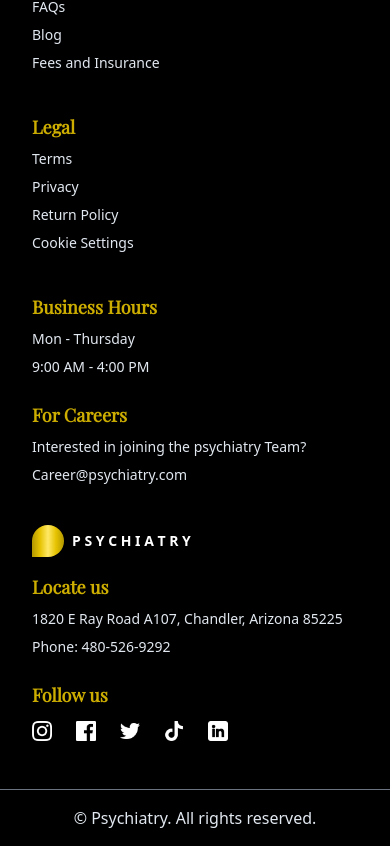
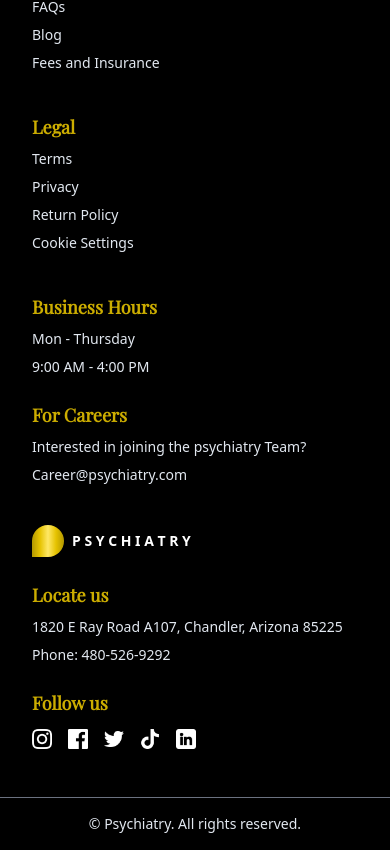
Before and after one commit to varunchithiraala/Psychiatry-Website, a React (Create React App) app: page / in a window 390 px wide. Shown: the part 7381-8231 px from the top of the page. Built offline with nearby package versions, Linux system fonts and the light colour scheme; the HTML template or start-up script is replaced by a standard one; a web font is replaced by a local one.

Commit message:
Psychiatry Website Solution

```diff
--- a/src/components/Footer.js
+++ b/src/components/Footer.js
@@ -5,7 +5,7 @@ const Footer = () => {
   return (
     <footer className="relative">
       <div className="bg-black">
-      <div className="container grid grid-cols-1 gap-8 p-8 mx-auto text-white xs:grid-cols-2 lg:grid-cols-2 md:p-10 md:px-12 lg:px-16">
+      <div className="container grid grid-cols-1 gap-8 p-8 mx-auto text-white xs:grid-cols-2 lg:grid-cols-2 md:p-10 md:py-12">
         {/* Left side container */}
         <div className="grid grid-cols-1 gap-8 md:grid-cols-2 lg:grid-cols-3">
           <div>
@@ -55,13 +55,13 @@ const Footer = () => {
               <div className="w-8 h-8 rounded-tl-full rounded-tr-full rounded-bl-none rounded-br-full bg-custom-gradient"></div>
               <h1 className="ml-2 text-sm font-semibold xs:text-base sm:text-lg xl:text-xl">P S Y C H I A T R Y</h1>
             </div>
-            <h4 className="mt-4 mb-2 text-lg font-bold md:mb-5 md:text-xl text-thick-gold font-playfair">Locate us</h4>
+            <h4 className="mt-6 mb-2 text-lg font-bold md:mb-5 md:text-xl text-thick-gold font-playfair">Locate us</h4>
             <ul>
               <li className="mb-2 text-sm text-slate-200">1820 E Ray Road A107, Chandler, Arizona 85225</li>
               <li className="mb-2 text-sm text-slate-200">Phone: 480-526-9292</li>
             </ul>
             <h4 className="mt-6 mb-3 text-lg font-bold md:mb-5 md:text-xl text-thick-gold font-playfair">Follow us</h4>
-            <div className="flex gap-6">
+            <div className="flex gap-4 md:gap-6">
               <img src={assets.instagram_icon} className="w-5 h-5 md:w-6 md:h-6" alt="instagram" />
               <img src={assets.facebook_icon} className="w-5 h-5 md:w-6 md:h-6" alt="facebook" />
               <img src={assets.twitter_icon} className="w-5 h-5 md:w-6 md:h-6" alt="twitter" />
@@ -72,7 +72,7 @@ const Footer = () => {
         </div>
       </div>
       <hr className="my-4 border-gray-500" />
-      <p className="pb-4 text-base text-center lg:pb-5 text-slate-200">
+      <p className="pb-4 text-sm text-center sm:text-base lg:pb-5 text-slate-200">
         &copy; Psychiatry. All rights reserved.
       </p>
       </div>
```
